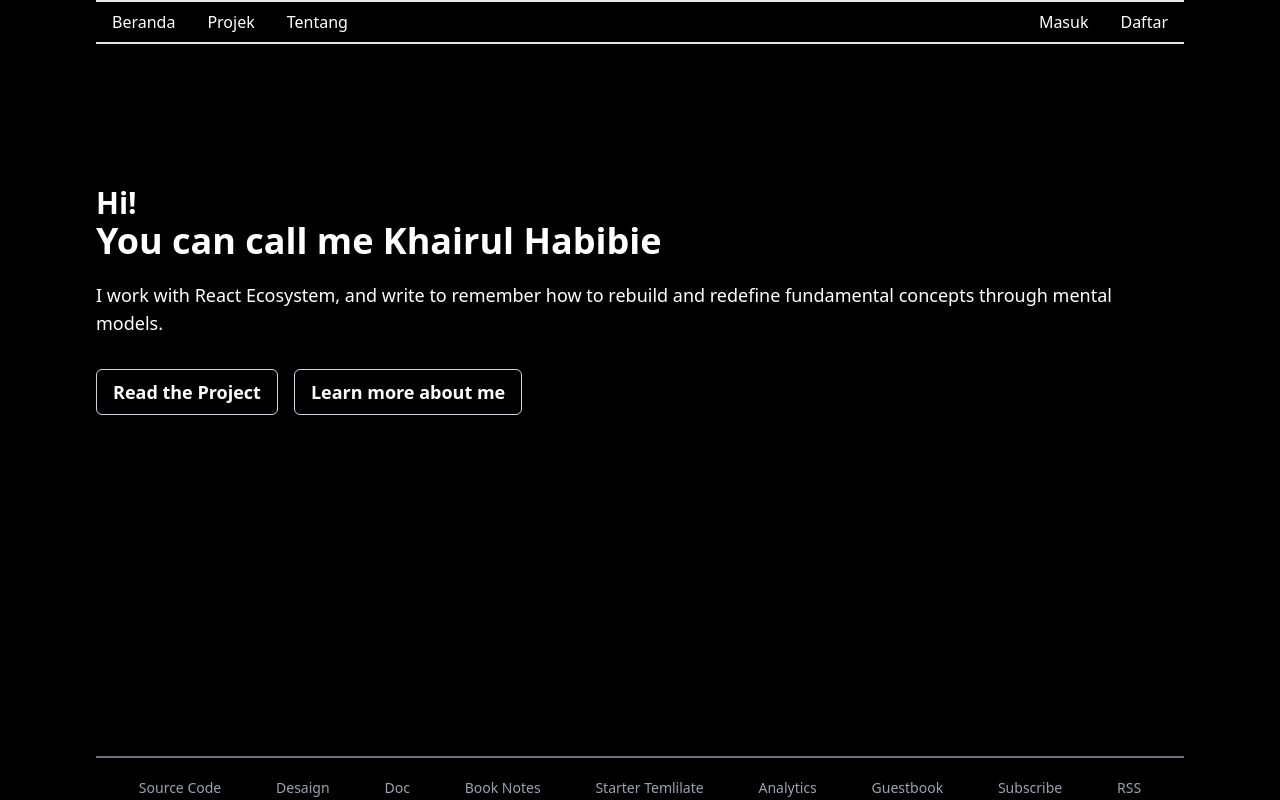
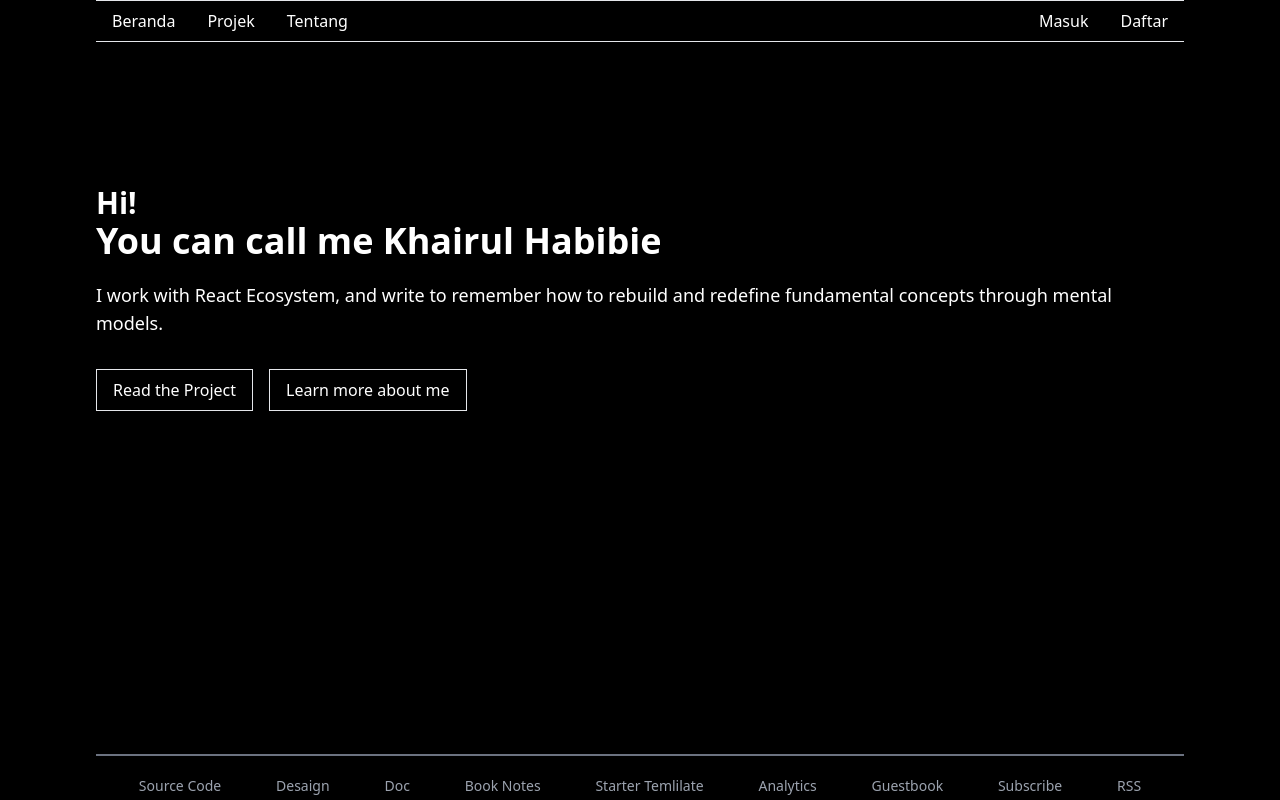
Before and after one commit to khairulhabibie/khairulhabibie.github.io, a React (Create React App) app: page / in a window 1280 px wide. Shown: the top 800 px of the page. Built offline with nearby package versions, Linux system fonts and the light colour scheme.

Commit message:
styling navbar

```diff
--- a/src/component/Navbar.jsx
+++ b/src/component/Navbar.jsx
@@ -2,33 +2,33 @@ import { Link } from 'react-router-dom';
 
 function Navbar() {
   return (
-    <nav className="flex justify-between bg-black border-y-2 md:mx-24">
+    <nav className="flex justify-between bg-black border-y md:mx-24">
       <div className="flex">
         <div>
           <Link to="/">
-            <p className="px-4 py-2 hover:bg-gray-700">Beranda</p>
+            <p className="btn">Beranda</p>
           </Link>
         </div>
         <div>
           <Link to="/projects">
-            <p className="px-4 py-2 hover:bg-gray-700">Projek</p>
+            <p className="btn">Projek</p>
           </Link>
         </div>
         <div>
           <Link to="/about">
-            <p className="px-4 py-2 hover:bg-gray-700">Tentang</p>
+            <p className="btn">Tentang</p>
           </Link>
         </div>
       </div>
       <ul className="flex">
         <li>
           <Link to="/login">
-            <p className="px-4 py-2 hover:bg-gray-700">Masuk</p>
+            <p className="btn">Masuk</p>
           </Link>
         </li>
         <li>
           <Link to="/register">
-            <p className="px-4 py-2 hover:bg-gray-700">Daftar</p>
+            <p className="btn">Daftar</p>
           </Link>
         </li>
       </ul>
--- a/src/pages/HomePage.jsx
+++ b/src/pages/HomePage.jsx
@@ -2,7 +2,7 @@ import { Link } from 'react-router-dom';
 import { homeText } from '../utils/translate/home-text';
 function HomePage() {
   return (
-    <div className="flex flex-col justify-center w-full h-screen mx-4 md:mx-24 md:-mt-32">
+    <div className="container flex flex-col justify-center w-full h-screen mx-4 md:mx-24 md:-mt-32">
       <div className="mb-5 font-bold">
         <h2 className="text-xl md:text-3xl">Hi!</h2>
         <h1 className="text-2xl md:text-4xl">{homeText.title[`EN`]}</h1>
@@ -12,7 +12,7 @@ function HomePage() {
         {homeText.inLink.map((text) => (
           <li key={text.id}>
             <Link to={text.path}>
-              <p className="navbar-btn ">{text.EN}</p>
+              <p className="border border-solid btn">{text.EN}</p>
             </Link>
           </li>
         ))}
--- a/src/pages/LoginPage.jsx
+++ b/src/pages/LoginPage.jsx
@@ -2,7 +2,7 @@ import React from 'react';
 
 function LoginPage() {
   return (
-    <div className="container mx-4 mt-12 md:mx-24">
+    <div className="container h-screen mx-4 mt-12 md:mx-24">
       <h1 className="mb-1 text-3xl font-bold">LOGIN PAGE</h1>
       <p className="mb-4">ISI HALAMAN DENGAN HATI2</p>
     </div>
--- a/src/pages/ProjectPage.jsx
+++ b/src/pages/ProjectPage.jsx
@@ -7,7 +7,7 @@ import { getProjects } from '../utils/projects-data';
 function ProjectPage() {
   const [projects] = useState(() => getProjects());
   return (
-    <div className="container mx-4 mt-12 md:mx-24">
+    <div className="container h-screen mx-4 mt-12 md:mx-24">
       <h1 className="mb-1 text-3xl font-bold">PROJECTS</h1>
       <p className="mb-4">Showcase of my works on frontend development.</p>
       <ProjectList projects={projects} />;
--- a/src/pages/RegisterPage.jsx
+++ b/src/pages/RegisterPage.jsx
@@ -1,6 +1,6 @@
 function RegisterPage() {
   return (
-    <div className="container mx-4 mt-12 md:mx-24">
+    <div className="container h-screen mx-4 mt-12 md:mx-24">
       <h1 className="mb-1 text-3xl font-bold">REGISTER PAGE</h1>
       <p className="mb-4">ISI HALAMAN DENGAN HATI2</p>
     </div>
--- a/src/styles/tailwind.css
+++ b/src/styles/tailwind.css
@@ -2,6 +2,6 @@
 @tailwind components;
 @tailwind utilities;
 
-.navbar-btn {
-  @apply px-4 py-2 text-lg font-bold border border-gray-300 rounded-md hover:bg-gray-600;
+.btn {
+  @apply px-4 py-2 hover:bg-gray-700;
 }
```
